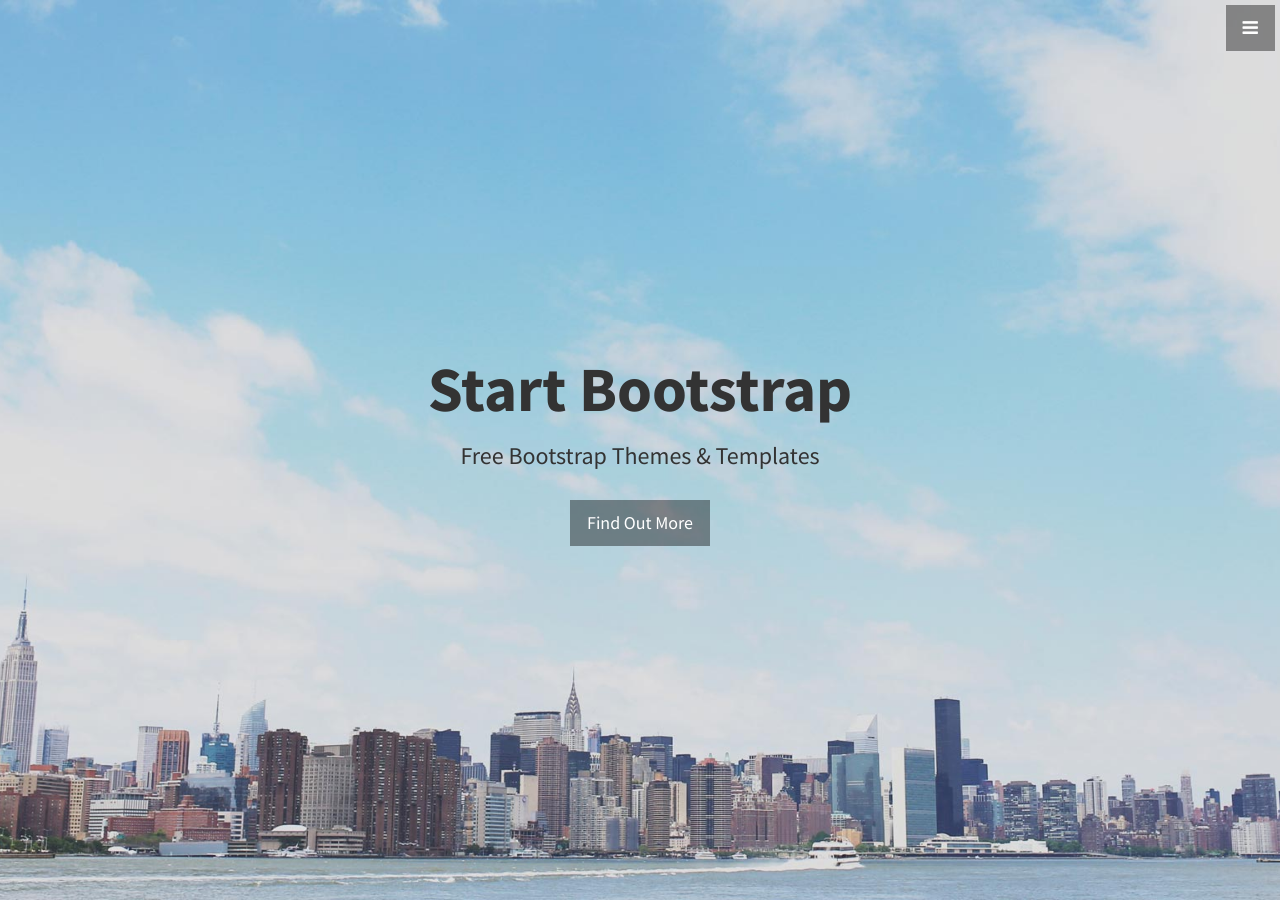
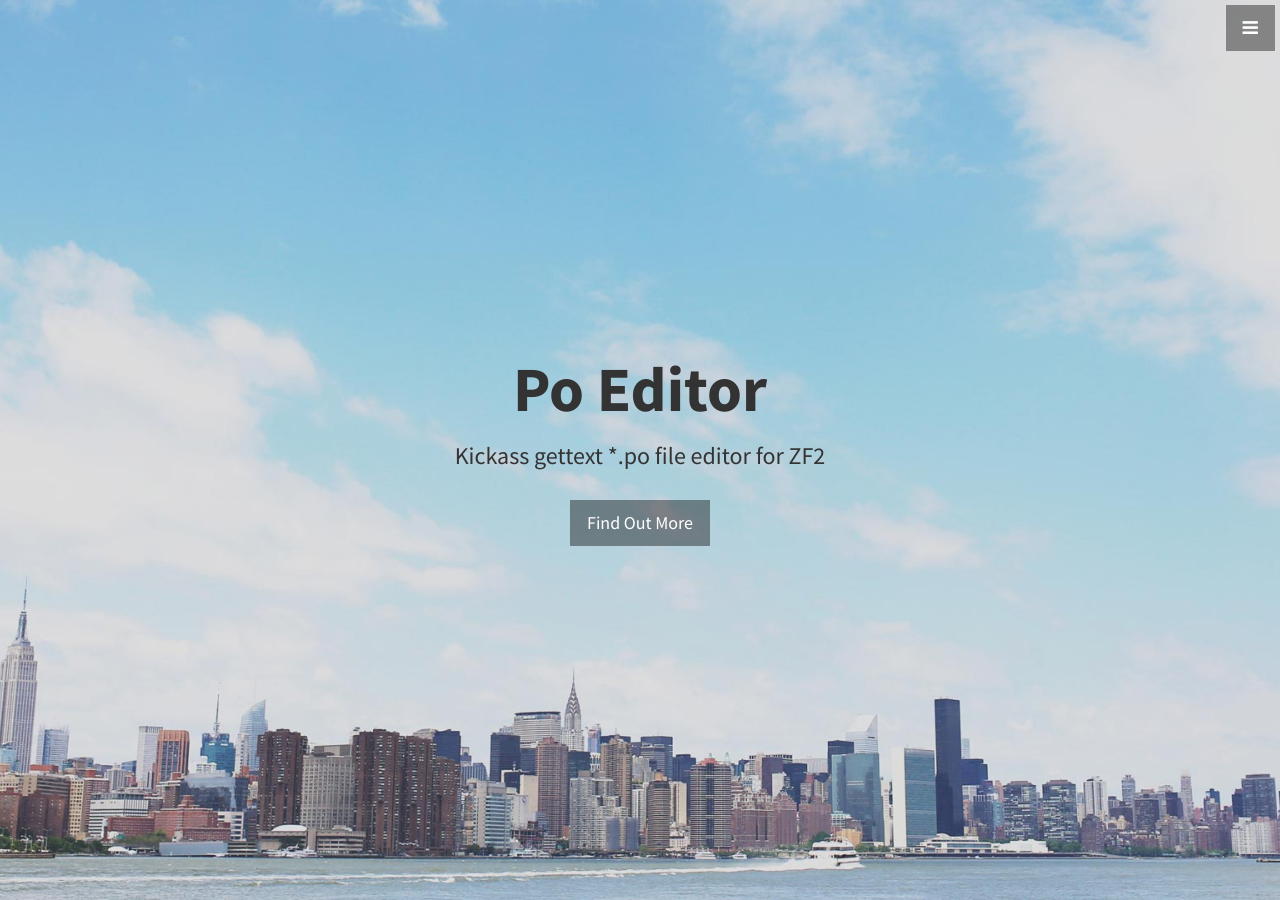
Before and after one commit to Saeven/zf2-poeditor, a Jekyll site: the page built from index.html, in a window 1280 px wide and 900 px high. Built offline with Jekyll 4.4.1, drawn with Linux system fonts in a browser that asks for light colours; some of the changed text lies outside the part shown.

Commit message:
First site tweaks

```diff
--- a/_includes/about.html
+++ b/_includes/about.html
@@ -2,8 +2,8 @@
   <div class="container">
     <div class="row">
       <div class="col-lg-12 text-center">
-        <h2>Stylish Portfolio is the perfect theme for your next project!</h2>
-        <p class="lead">This theme features some wonderful photography courtesy of <a target="_blank" href="http://join.deathtothestockphoto.com/">Death to the Stock Photo</a>.</p>
+        <h2>My team was tired of PoEdit, so I thought I'd start a web-based initiative</h2>
+        <p class="lead">It's currently built for ZF2, but PSR-7 may change things shortly...<span class="text-muted"> Stay tuned.</span></p>
       </div>
     </div>
     <!-- /.row -->
--- a/_includes/header.html
+++ b/_includes/header.html
@@ -1,7 +1,7 @@
 <header id="top" class="header">
   <div class="text-vertical-center">
-    <h1>Start Bootstrap</h1>
-    <h3>Free Bootstrap Themes &amp; Templates</h3>
+    <h1>Po Editor</h1>
+    <h3>Kickass gettext *.po file editor for ZF2</h3>
     <br>
     <a href="#about" class="btn btn-dark btn-lg">Find Out More</a>
   </div>
```
